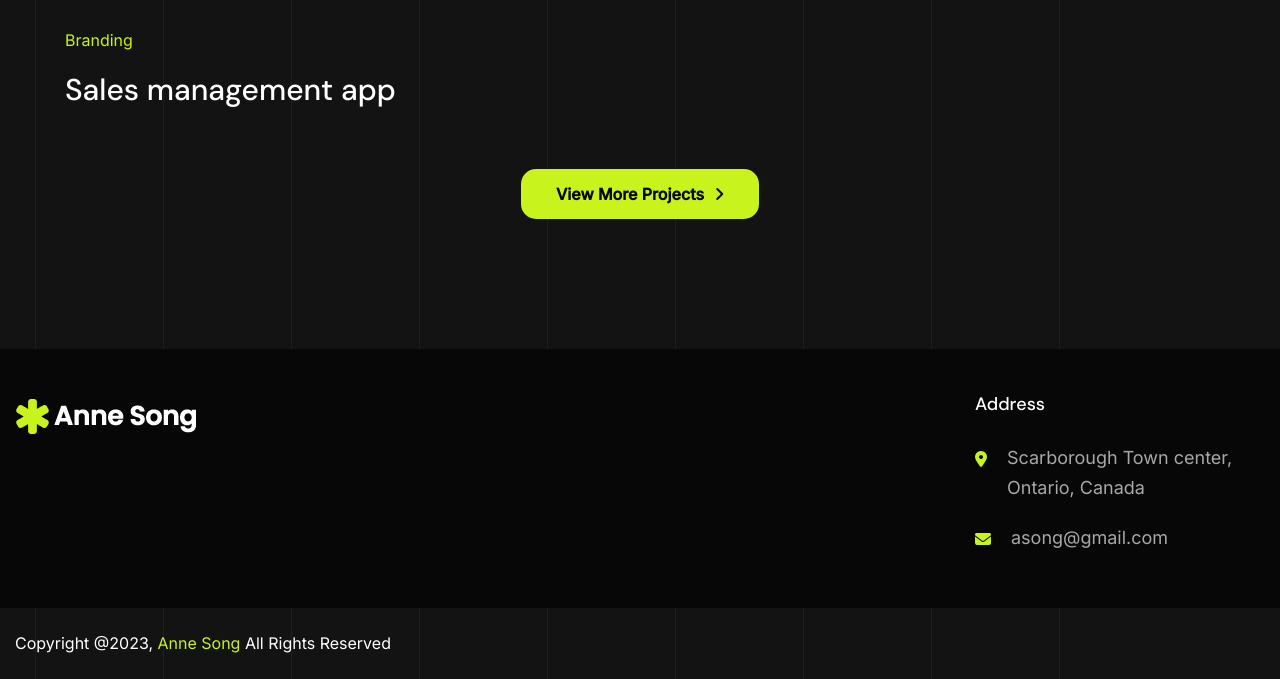
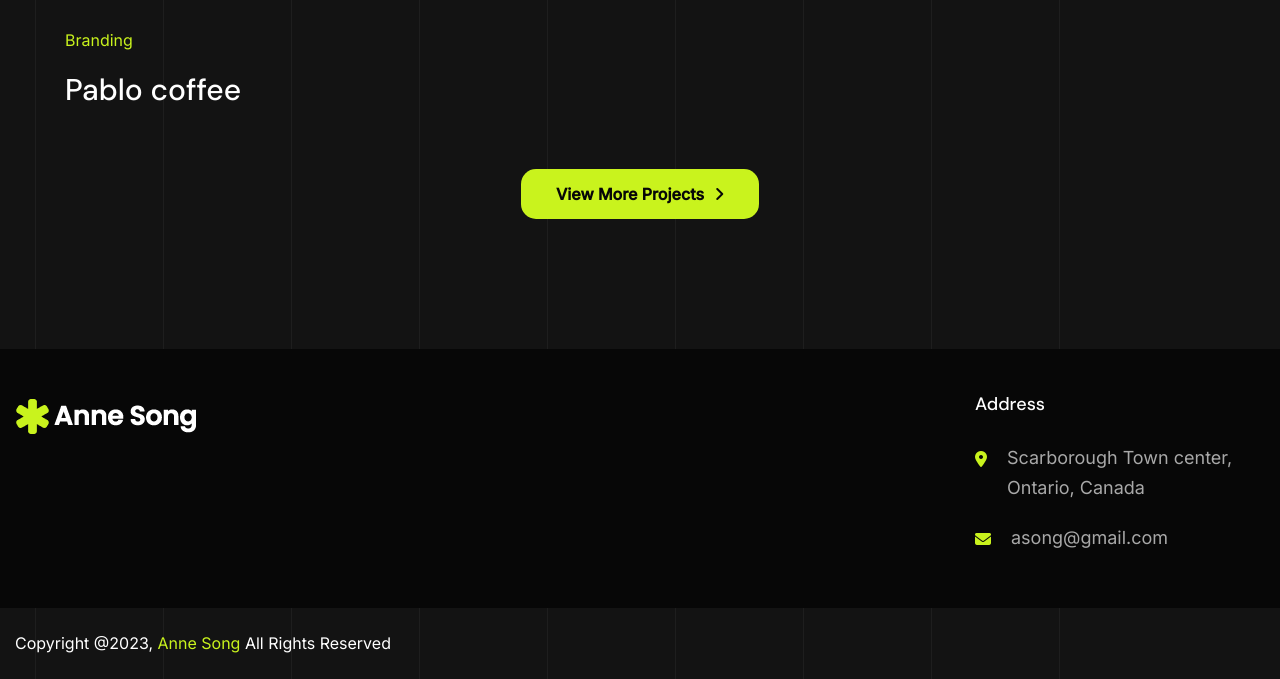
Before and after one commit to asong3812/test, a plain HTML site: page portfolio.html in a window 1280 px wide. Shown: the part 2208-2887 px from the top of the page. Drawn offline with Linux system fonts and the light colour scheme.

Commit message:
Update portfolio.html

```diff
--- a/portfolio.html
+++ b/portfolio.html
@@ -215,7 +215,7 @@
                             </div>
                             <div class="project-content">
                                 <span class="sub-title">Branding</span>
-                                <h3><a href="cafe.html">Sales management app</a></h3>
+                                <h3><a href="cafe.html">Pablo coffee</a></h3>
                             </div>
                         </div>
                     </div>
```
